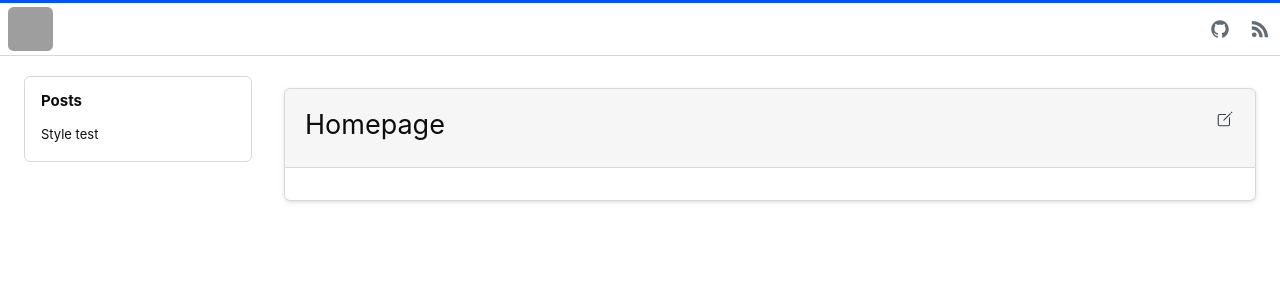
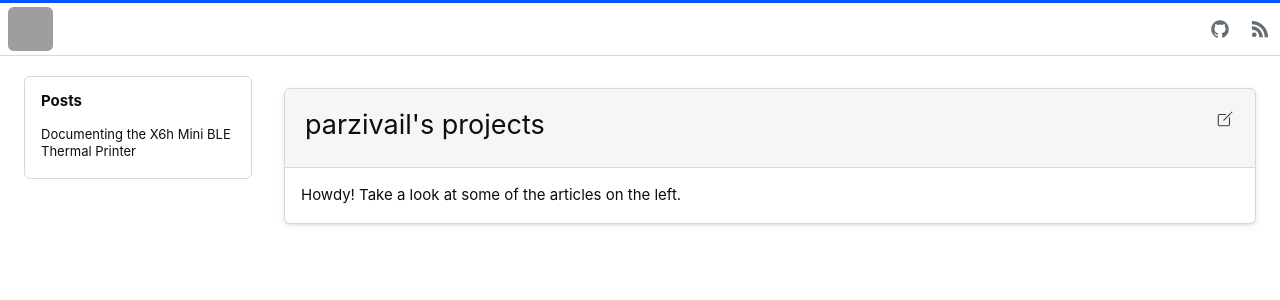
Before and after one commit to parzivail/parzivail.github.io, a Jekyll site: the page built from index.md, in a window 1280 px wide. Shown: the top 300 px of the page. Built offline with Jekyll 4.4.1, drawn with Linux system fonts in a browser that asks for light colours; grey boxes are pictures that could not be loaded.

Commit message:
X6h thermal printer

```diff
--- a/assets/style.scss
+++ b/assets/style.scss
@@ -311,7 +311,7 @@ html {
 a[href*="//"]:not([href*="parzivail.github.io"]):not([href*="github.com/parzivail"]):after
 {
 	font-family: Icons;
-  content: "\f35d";
+	content: "\f0c1";
 	font-size: 60%;
 	color: #ccc;
 	padding-left: 4px;
@@ -330,6 +330,26 @@ p > a[href*="github.com/parzivail/"]::after {
 	padding-left: 3px;
 	font-weight: normal;
 	vertical-align: text-top;
+}
+
+li > a[href*="github.com/parzivail/"]::after {
+	font-family: brand-icons;
+	content: "\f09b";
+	font-size: 80%;
+	color: #ccc;
+	padding-left: 3px;
+	font-weight: normal;
+	vertical-align: text-top;
+}
+
+.color-pip {
+	display: inline-block;
+	border: 1px solid black;
+	border-radius: 3px;
+	line-height: 1em;
+	box-sizing: border-box;
+	height: 0.75em;
+	width: 0.75em;
 }
 
 .s-topbar--logo > img {
--- a/index.md
+++ b/index.md
@@ -1,5 +1,7 @@
 ---
 layout: page
-title: Homepage
+title: parzivail's projects
 published: true
 ---
+
+Howdy! Take a look at some of the articles on the left.
```
Also changed, not shown: _posts/1970-01-01-empty.md (+1 -1 lines), _posts/2025-11-11-ble-thermal-printer.md (added, +161 -0 lines), assets/images/ble-thermal-printer/header.jpg (added), assets/images/ble-thermal-printer/motherboard.jpg (added), assets/images/ble-thermal-printer/samples.jpg (added), assets/images/ble-thermal-printer/wireshark.jpg (added). Lines whose indentation alone changed are shown as unchanged.
